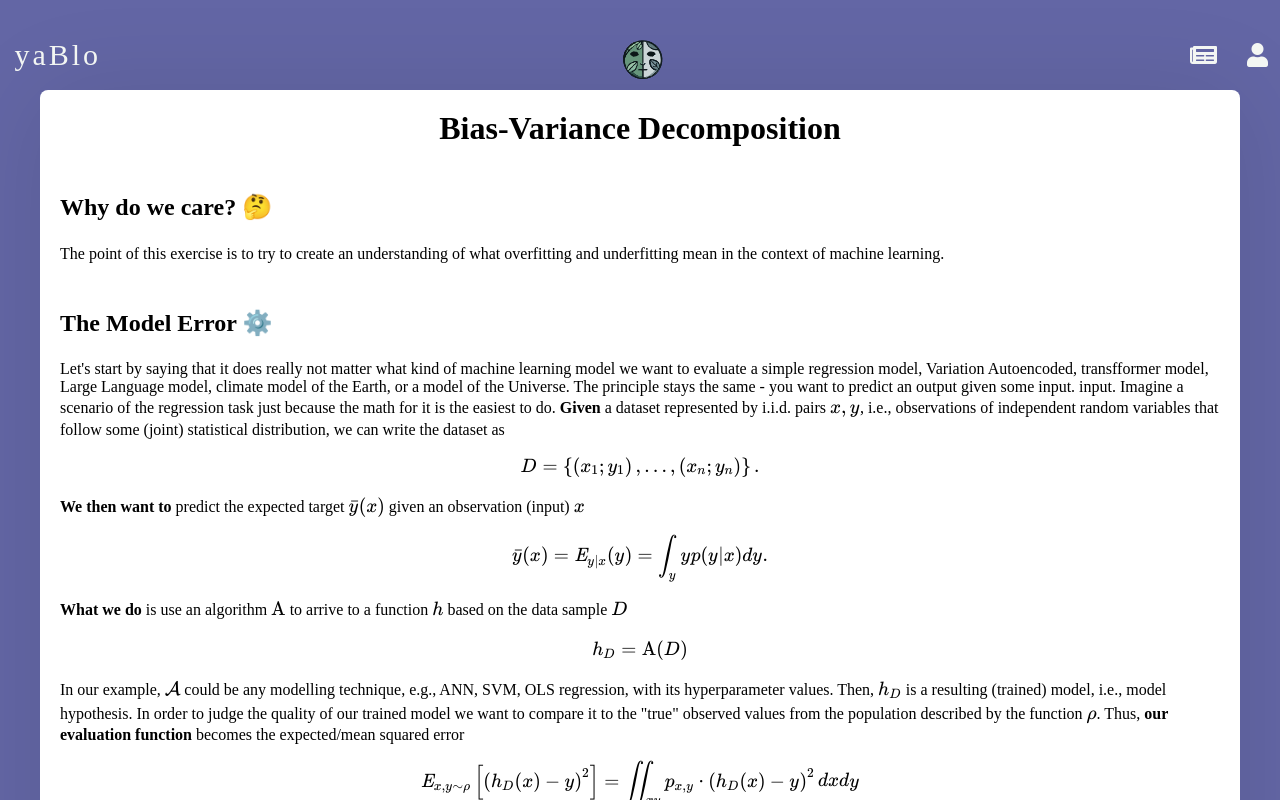
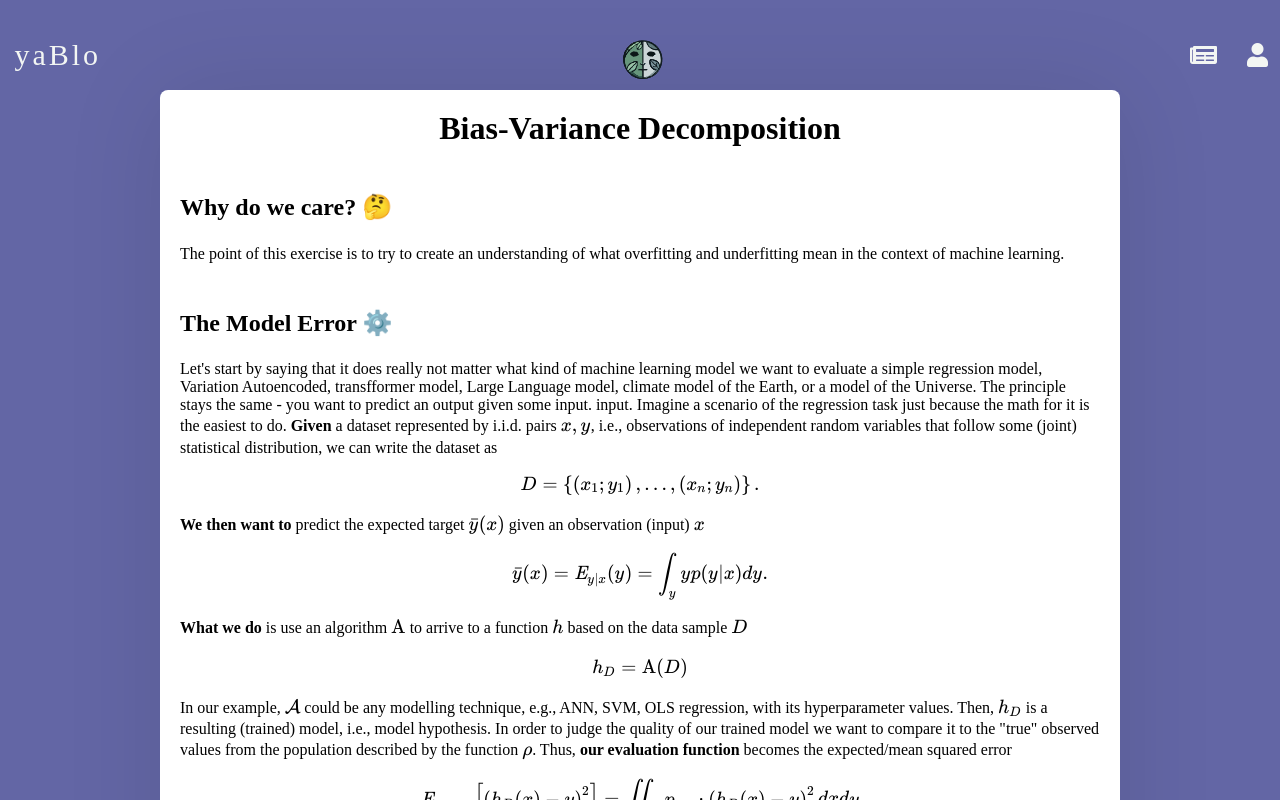
Before and after one commit to freelectron/yaub, a Next.js app in the folder frontend/simple-yaub/: page /post/bias_variance_decomposition in a window 1280 px wide. Shown: the top 800 px of the page. Built offline with nearby package versions, Linux system fonts and the light colour scheme.

Commit message:
Add size to post container

```diff
--- a/frontend/simple-yaub/src/app/page.scss
+++ b/frontend/simple-yaub/src/app/page.scss
@@ -13,7 +13,7 @@ Posts
 
 .posts-container {
     height: 80vh;
-    max-width: 150vh;
+    max-width: v.$posts-box-size;
     margin: 0 auto;
     background-color: v.$post-background-color;
     border-radius: 30px;
--- a/frontend/simple-yaub/src/app/post/[id]/page.scss
+++ b/frontend/simple-yaub/src/app/post/[id]/page.scss
@@ -12,7 +12,7 @@ Posts
 */
 
 .post-container {
-    max-width: 1200px;
+    max-width: v.$posts-box-size;
     margin: 0 auto;
     background-color: v.$post-background-color;
     border-radius: 8px;
--- a/frontend/simple-yaub/src/styles/variables.scss
+++ b/frontend/simple-yaub/src/styles/variables.scss
@@ -15,3 +15,6 @@ $filter-badges-background-color: $card-background-color;
 $logo-font: 'Marker Felt';
 $post-font: 'Rockwell';
 $description-text-colour: #666;
+
+
+$posts-box-size: 120vh
```
